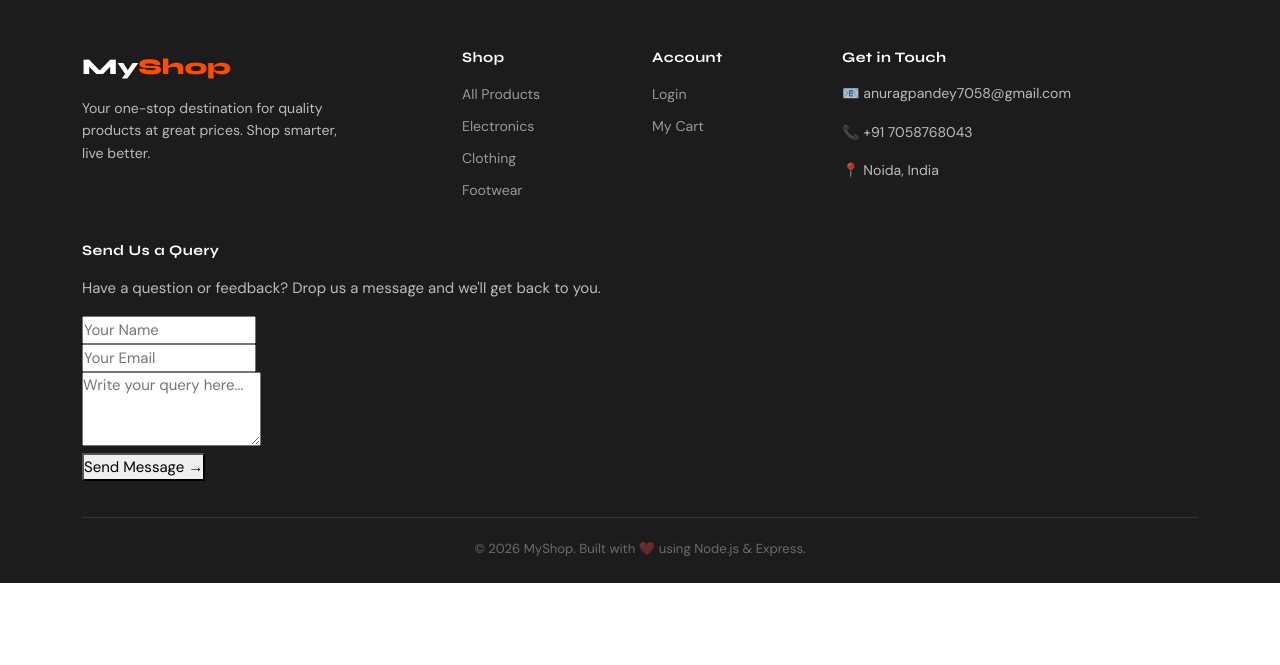
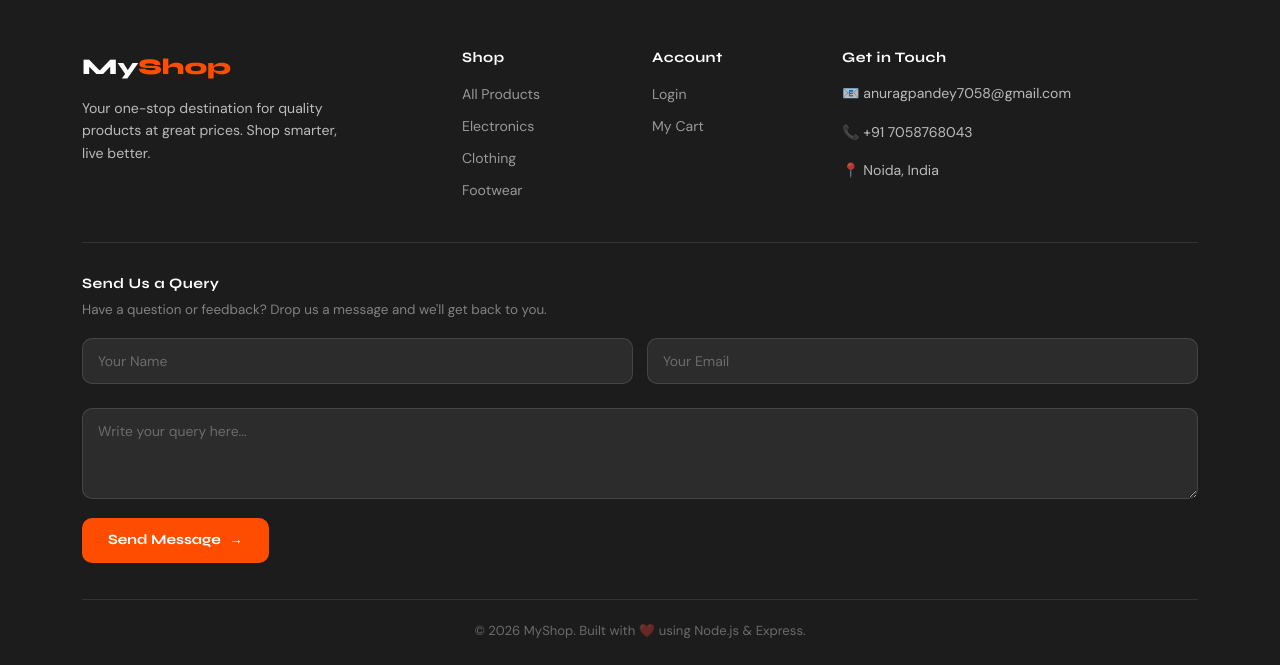
Before and after one commit to anurag7058/anu_space, a Node server app: page /cart in a window 1280 px wide. Shown: the part 649-1314 px from the top of the page. Before the commit the page ends 1232 px from the top, so only its background shows below. Run offline with Node 20, Linux system fonts and the light colour scheme.

Commit message:
Update style.css

```diff
--- a/public/css/style.css
+++ b/public/css/style.css
@@ -935,6 +935,134 @@ h1, h2, h3, h4, h5, h6, .brand-font {
   color: rgba(255,255,255,0.35);
 }
 
+/* ── Footer Query Form ── */
+.footer-query-box {
+  border-top: 1px solid rgba(255,255,255,0.1);
+  padding-top: 32px;
+}
+
+.footer-query-box h6 {
+  font-family: 'Syne', sans-serif;
+  font-weight: 700;
+  color: white;
+  font-size: 0.9rem;
+  margin-bottom: 6px;
+  letter-spacing: 0.5px;
+}
+
+.footer-query-sub {
+  font-size: 0.84rem;
+  color: rgba(255,255,255,0.45);
+  margin-bottom: 18px;
+}
+
+.footer-query-row {
+  display: flex;
+  gap: 14px;
+  margin-bottom: 12px;
+}
+
+.footer-query-row .footer-query-field {
+  flex: 1;
+}
+
+.footer-query-field {
+  margin-bottom: 12px;
+}
+
+.footer-input {
+  width: 100%;
+  background: rgba(255,255,255,0.07);
+  border: 1px solid rgba(255,255,255,0.12);
+  border-radius: 10px;
+  padding: 11px 15px;
+  color: rgba(255,255,255,0.85);
+  font-size: 0.87rem;
+  font-family: inherit;
+  transition: border-color 0.2s, background 0.2s;
+  outline: none;
+  box-sizing: border-box;
+}
+
+.footer-input::placeholder {
+  color: rgba(255,255,255,0.3);
+}
+
+.footer-input:focus {
+  border-color: var(--primary);
+  background: rgba(255,77,0,0.08);
+}
+
+.footer-textarea {
+  resize: vertical;
+  min-height: 90px;
+}
+
+.footer-query-btn {
+  background: var(--primary);
+  color: #fff;
+  border: none;
+  border-radius: 10px;
+  padding: 11px 26px;
+  font-family: 'Syne', sans-serif;
+  font-weight: 700;
+  font-size: 0.88rem;
+  cursor: pointer;
+  transition: background 0.2s, transform 0.15s;
+  display: inline-flex;
+  align-items: center;
+  gap: 8px;
+}
+
+.footer-query-btn:hover {
+  background: var(--primary-dark);
+  transform: translateY(-1px);
+}
+
+.footer-btn-arrow {
+  transition: transform 0.2s;
+}
+
+.footer-query-btn:hover .footer-btn-arrow {
+  transform: translateX(4px);
+}
+
+.footer-query-success {
+  display: flex;
+  align-items: center;
+  gap: 10px;
+  padding: 14px 18px;
+  background: rgba(34,197,94,0.12);
+  border: 1px solid rgba(34,197,94,0.25);
+  border-radius: 10px;
+  color: #4ade80;
+  font-size: 0.88rem;
+  font-family: 'Syne', sans-serif;
+  font-weight: 600;
+  margin-top: 8px;
+}
+
+.footer-success-icon {
+  background: #22c55e;
+  color: white;
+  width: 22px;
+  height: 22px;
+  border-radius: 50%;
+  display: inline-flex;
+  align-items: center;
+  justify-content: center;
+  font-size: 0.75rem;
+  font-weight: 900;
+  flex-shrink: 0;
+}
+
+@media (max-width: 576px) {
+  .footer-query-row {
+    flex-direction: column;
+    gap: 0;
+  }
+}
+
 /* ── Toast ── */
 .toast-container {
   position: fixed;
```
